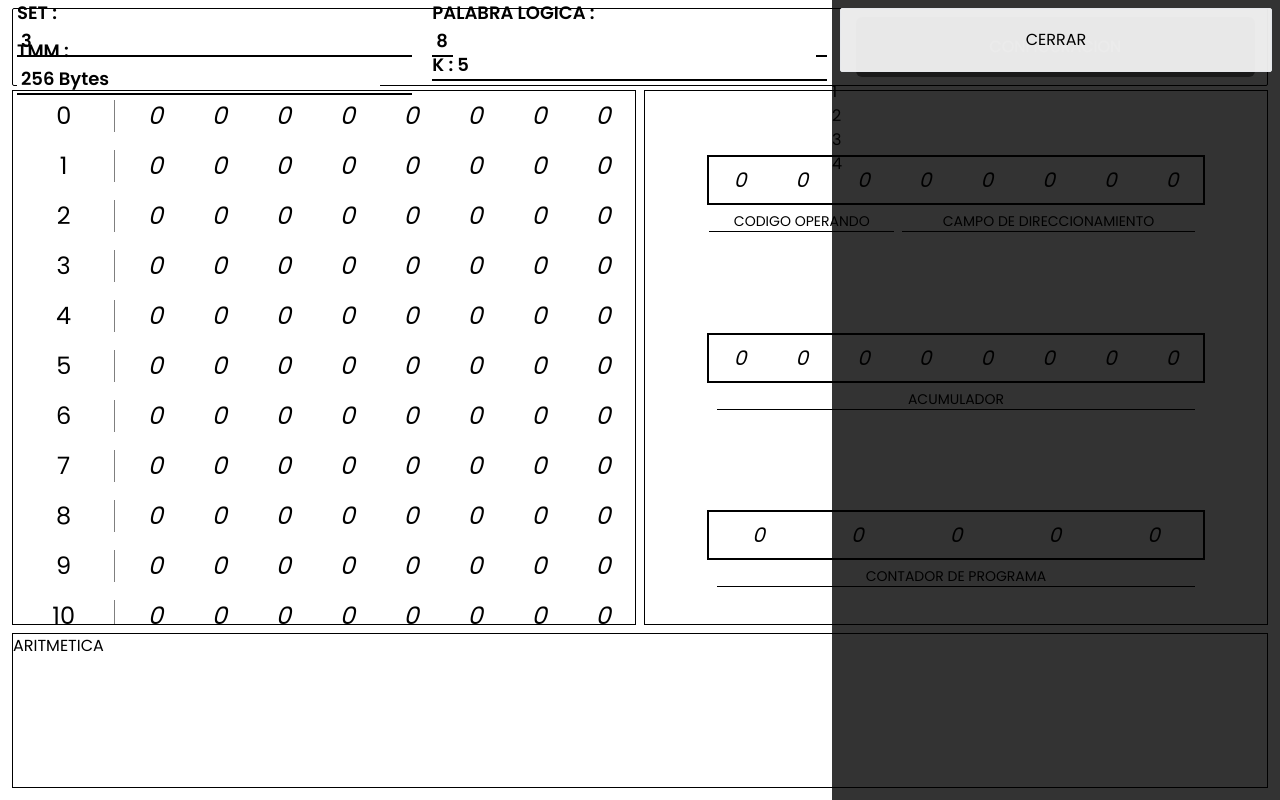
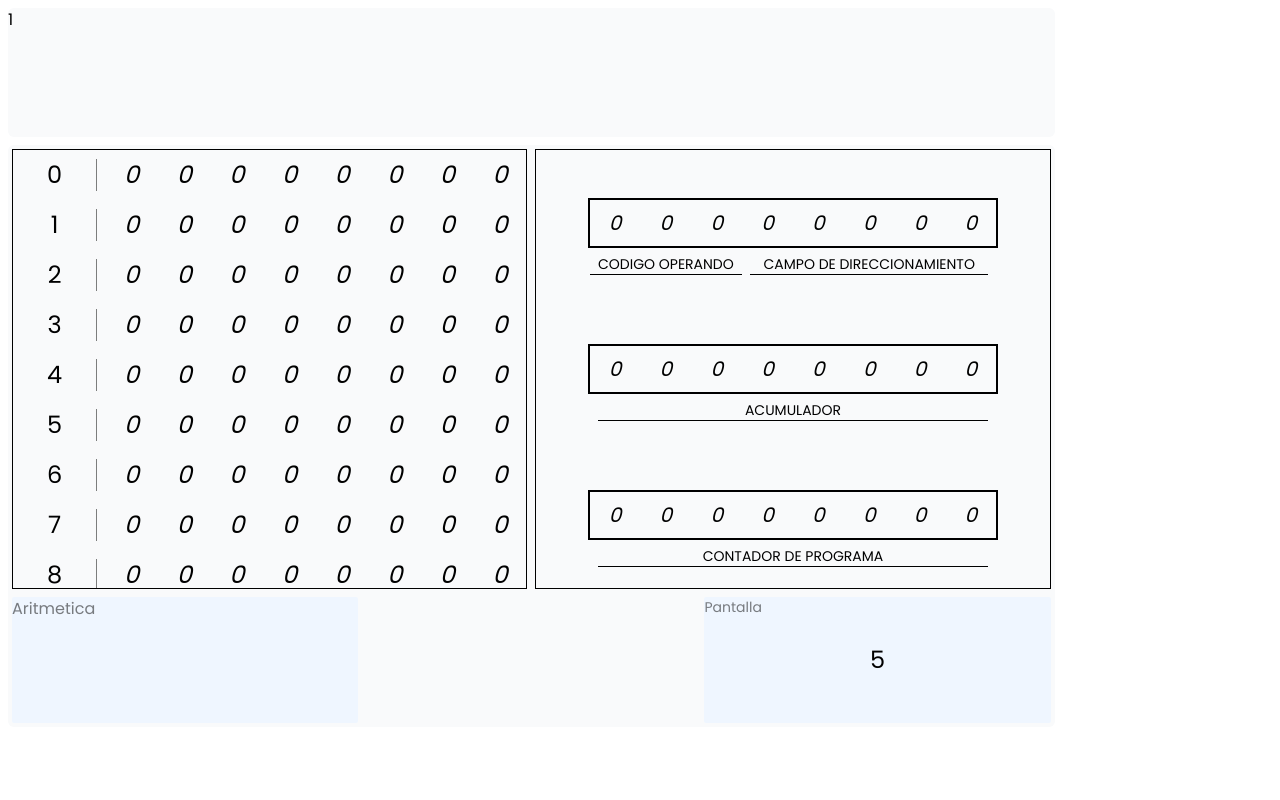
Before and after one commit to Alexis-Julian/PetiComputadora, a React (Vite) app: page / in a window 1280 px wide. Built offline with nearby package versions, Linux system fonts and the light colour scheme.

Commit message:
Cambios en la peticomputadora

```diff
--- a/src/App.jsx
+++ b/src/App.jsx
@@ -1,5 +1,8 @@
 import { useState, useEffect, memo } from "react";
-import "./App.css";
+import RegistroInstruccion from "./components/RegistroInstruccion";
+import MemoriaPrincipal from "./components/MemoriaPrincipal";
+import Acumulador from "./components/Acumulador";
+import ContadorPrograma from "./components/ContadorPrograma";
 
 function App() {
   /* INSTRUCCIONES */
@@ -31,8 +34,14 @@ function App() {
   const TAMANO_MAXIMO =
     String(2 ** useDireccionamiento * usePalabraLogica) + " Bytes";
 
+  //Generra nuevvos campos de acumulador ESTO NO VA ACA
+  /*  const camposAcumulador = new Array(8).fill("0");
+  setAcumuladorReg(camposAcumulador); */
+
+  /* ACA VAMOS A USAR DIRECCIONAMIENTO */
+
+  /* CUANDO SE CAMBIA EL DIRECCIONAMIENTO HAY QUE CAMBIAR EL COONTADOR DE PROGRAMA Y MEMORIA PRINCIPAL  */
   useEffect(() => {
-    try {
     //Modifiica la memoria principal
     const resultado = 2 ** useDireccionamiento;
     const memoriaArray = new Array(resultado).fill("00000000");
@@ -41,27 +50,21 @@ function App() {
     //Genera nuevos campos de direccionamiento
     const camposDirecccionamiento = new Array(useDireccionamiento).fill("0");
     setDireccioReg(camposDirecccionamiento);
-
+    console.log(camposDirecccionamiento);
     //Genera nuevos campos de counterProgram
     const camposCounterProgram = new Array(useDireccionamiento).fill("0");
     setCounterProgramReg(camposCounterProgram);
-
-      //Generra nuevvos campos de acumulador
-      const camposAcumulador = new Array(8).fill("0");
-      setAcumuladorReg(camposAcumulador);
-    } catch (error) {
-      console.log(error);
-    }
   }, [useDireccionamiento]);
 
-  useEffect(() => {
+  /*  */
+  /* useEffect(() => {
     try {
       const operandoArray = new Array(useCodigoOperando).fill("0");
       setCodigoOperandoReg(operandoArray);
     } catch (error) {
       console.log(error);
     }
-  }, [useCodigoOperando]);
+  }, [useCodigoOperando]); */
 
   const MenuConfig = () => {
     return (
@@ -96,7 +99,7 @@ function App() {
             <input
               type="number"
               className="outline-none pl-1"
-              value={useCodigoOperando}
+              defaultValue={useCodigoOperando}
             />
           </label>
           <label
@@ -149,144 +152,22 @@ function App() {
     );
   };
 
-  const Register = () => {
-    const gridTemplateColumns = `repeat(${usePalabraLogica}, 1fr)`;
   return (
-      <div
-        className={`relative w-[80%] h-[50px] text-xl border-black border-2   grid-rows-1 items-center  text-center`}
-        style={{ display: "grid", gridTemplateColumns }}
+    <div className="h-screen w-screen gap-2  overflow-scroll grid grid-rows-[0.2fr_1fr]  grid-cols-[1fr_0.2fr]  p-2      font-poppins  ">
+      <section className=" w-full bg-gray-50 rounded-md  ">
+        1{/* <ChangePComputer /> */}
+      </section>
+
+      <section
+        className=" bg-gray-50
+       overflow-hidden rounded-md  col-start-1 grid grid-rows-[1fr_0.3fr] grid-cols-2 h-[90%]"
       >
-        {/* VA IDENTIFICAR AL CODIGO DE OPERANDO */}
-        <div
-          className={` top-[100%] w-full absolute `}
-          style={{ display: "grid", gridTemplateColumns }}
-        >
-          <div
-            className={`text-sm border-black border-b mt-2 col-start-1  col-end-${parseInt(
-              useCodigoOperando + 1
-            )}`}
-          >
-            CODIGO OPERANDO
-          </div>
-        </div>
-
-        {/* CODIGO DE OPERANDO */}
-        {useCodigoOperandoReg.map((e) => {
-          return <i className="">{e}</i>;
-        })}
-
-        <div
-          className={` top-[100%] w-full absolute`}
-          style={{ display: "grid", gridTemplateColumns }}
-        >
-          <div
-            className={`mx-[8px] text-sm border-black border-b mt-2`}
-            style={{
-              gridColumnStart: parseInt(useDireccionamiento - 1),
-              gridColumnEnd: parseInt(
-                useDireccionamiento + useCodigoOperando + 1
-              ),
-            }}
-          >
-            CAMPO DE DIRECCIONAMIENTO
-          </div>
-        </div>
-
-        {/* CODIGO DE DIRECCIONAMIENTO */}
-        {usetDireccioReg.map((e) => {
-          return <i className="">{e}</i>;
-        })}
-      </div>
-    );
-  };
-
-  const RegisterMemory = ({ direcc, index }) => {
-    const arrayBit = direcc.split("");
-
-    return (
-      <li className="hover:bg-black/5 transition-all cursor-pointer text-2xl grid grid-cols-[0.2fr_1fr] justify-center items-center gap-2 w-full text-center h-[50px]">
-        <p className="border-r border-black/50">{index}</p>
-        <span className="h-full w-full flex items-center">
-          {arrayBit.map((e) => {
-            return <i className="flex-grow">{e}</i>;
-          })}
-        </span>
-      </li>
-    );
-  };
-
-  const CounterProgram = () => {
-    const gridTemplateColumns = `repeat(${useDireccionamiento}, 1fr)`;
-    return (
-      <div
-        className={`relative w-[80%] h-[50px] text-xl border-black border-2   grid-rows-1 items-center  text-center`}
-        style={{ display: "grid", gridTemplateColumns }}
-      >
-        <div
-          className={` top-[100%] w-full absolute`}
-          style={{ display: "grid", gridTemplateColumns }}
-        >
-          <div
-            className={`mx-[8px] text-sm border-black border-b mt-2`}
-            style={{
-              gridColumnStart: parseInt(1),
-              gridColumnEnd: parseInt(useDireccionamiento + 1),
-            }}
-          >
-            CONTADOR DE PROGRAMA
-          </div>
-        </div>
-
-        {/* CONTADOR DE PROGRAMA */}
-        {useCounterProgramReg.map((e) => {
-          return <i className="">{e}</i>;
-        })}
-      </div>
-    );
-  };
-
-  const Acumulador = () => {
-    const gridTemplateColumns = `repeat(8, 1fr)`;
-    return (
-      <div
-        className={`relative w-[80%] h-[50px] text-xl border-black border-2   grid-rows-1 items-center  text-center`}
-        style={{ display: "grid", gridTemplateColumns }}
-      >
-        <div
-          className={` top-[100%] w-full absolute`}
-          style={{ display: "grid", gridTemplateColumns }}
-        >
-          <div
-            className={`mx-[8px] text-sm border-black border-b mt-2`}
-            style={{
-              gridColumnStart: parseInt(1),
-              gridColumnEnd: parseInt(9),
-            }}
-          >
-            ACUMULADOR
-          </div>
-        </div>
-
-        {/* CONTADOR DE PROGRAMA */}
-        {useAcumuladorReg.map((e) => {
-          return <i className="">{e}</i>;
-        })}
-      </div>
-    );
-  };
-
-  return (
-    <div className="h-screen w-screen p-2   bg-white  flex flex-col font-poppins ">
-      <section className="h-[10%] px-1 w-full ">
-        <ChangePComputer />
-      </section>
-      <section className="grid grid-rows-[1fr_0.3fr] grid-cols-2 h-[90%]">
         {/* MEMORIA PRINCIPAL  */}
         <ul className="border-[1px] border-black m-1 col overflow-y-scroll  overflow-hidden">
           {useTMM.map((e, index) => {
             return (
               <div key={index}>
-                <RegisterMemory direcc={e} index={index} />
+                <MemoriaPrincipal direcc={e} index={index} />
               </div>
             );
           })}
@@ -296,30 +177,50 @@ function App() {
         <div className="border-[1px] border-black m-1 grid grid-rows-3 items-center  ">
           {/* REGISTRO PRINCIPAL */}
           <div className="w-full  flex items-center justify-center">
-            <Register />
+            <RegistroInstruccion
+              k={useDireccionamiento}
+              pw={usePalabraLogica}
+              set={useCodigoOperando}
+            />
           </div>
           {/* REGISTRO ACUMULADOR */}
           <div className="w-full  flex items-center justify-center">
             <Acumulador />
           </div>
+
           <div className="w-full  flex items-center justify-center">
             {/* CONTADOR DE PROGRAMA  */}
-            <CounterProgram />
+            <ContadorPrograma
+              k={useDireccionamiento}
+              pw={usePalabraLogica}
+              set={useCodigoOperando}
+            />
           </div>
         </div>
 
         {/* ARITMETICA */}
-        <div className="border-[1px] border-black m-1 row-start-2 row-end-3 col-start-1 col-end-3">
-          ARITMETICA
+        <div className="grid grid-cols-3   border-black m-1 row-start-2 row-end-3 col-start-1 col-end-3">
+          <section className="rounded-sm bg-blue-50  relative">
+            {/* <p className="absolute ">ARITMETICA</p> */}
+
+            <p className="absolute top-0 left-0 text-black/50 text-md">
+              Aritmetica
+            </p>
+          </section>
+          <div className="bg-transparent"></div>
+          <section className="relative rounded-sm bg-blue-50  text-center flex items-center justify-center text-2xl">
+            <p>5</p>
+            <p className="absolute top-0 left-0 text-black/50 text-sm ">
+              Pantalla
+            </p>
+          </section>
         </div>
+
+        {/* MENU CONFIG */}
+        {/* <section className="absolute bg-black/80 right-0 top-0  w-[20%] h-[100%]  ">
+          <MenuConfig />
+        </section> */}
       </section>
-      <div
-        className={`absolute bg-black/80 right-0 top-0 h-[100%] w-[35%] transition-all translate-x-[${
-          useMenuActive ? "0" : "100%"
-        }]`}
-      >
-        <MenuConfig />
-      </div>
     </div>
   );
 }
--- /dev/null
+++ b/src/components/Acumulador.jsx
@@ -0,0 +1,34 @@
+export default function Acumulador() {
+  const gridTemplateColumns = `repeat(8, 1fr)`;
+  const campoAcumulador = new Array(8).fill("0");
+  return (
+    <div
+      className={`relative w-[80%] h-[50px] text-xl border-black border-2   grid-rows-1 items-center  text-center`}
+      style={{ display: "grid", gridTemplateColumns }}
+    >
+      <div
+        className={` top-[100%] w-full absolute`}
+        style={{ display: "grid", gridTemplateColumns }}
+      >
+        <div
+          className={`mx-[8px] text-sm border-black border-b mt-2`}
+          style={{
+            gridColumnStart: parseInt(1),
+            gridColumnEnd: parseInt(9),
+          }}
+        >
+          ACUMULADOR
+        </div>
+      </div>
+
+      {/* CONTADOR DE PROGRAMA */}
+      {campoAcumulador.map((e, index) => {
+        return (
+          <i key={index} className="">
+            {e}
+          </i>
+        );
+      })}
+    </div>
+  );
+}
--- /dev/null
+++ b/src/components/ContadorPrograma.jsx
@@ -0,0 +1,36 @@
+export default function ContadorPrograma({ k, pw, set }) {
+  const gridTemplateColumns = `repeat(${pw}, 1fr)`;
+
+  const contadorPrograma = new Array(pw).fill("0");
+
+  return (
+    <div
+      className={`relative w-[80%] h-[50px] text-xl border-black border-2   grid-rows-1 items-center  text-center`}
+      style={{ display: "grid", gridTemplateColumns }}
+    >
+      <div
+        className={` top-[100%] w-full absolute`}
+        style={{ display: "grid", gridTemplateColumns }}
+      >
+        <div
+          className={`mx-[8px] text-sm border-black border-b mt-2`}
+          style={{
+            gridColumnStart: parseInt(1),
+            gridColumnEnd: parseInt(pw + 1),
+          }}
+        >
+          CONTADOR DE PROGRAMA
+        </div>
+      </div>
+
+      {/* CONTADOR DE PROGRAMA */}
+      {contadorPrograma.map((e, index) => {
+        return (
+          <i key={index} className="">
+            {e}
+          </i>
+        );
+      })}
+    </div>
+  );
+}
--- /dev/null
+++ b/src/components/MemoriaPrincipal.jsx
@@ -0,0 +1,17 @@
+export default function MemoriaPrincipal({ direcc, index }) {
+  const arrayBit = direcc.split("");
+  return (
+    <li className="hover:bg-black/5 transition-all cursor-pointer text-2xl grid grid-cols-[0.2fr_1fr] justify-center items-center gap-2 w-full text-center h-[50px]">
+      <p className="border-r border-black/50">{index}</p>
+      <span className="h-full w-full flex items-center">
+        {arrayBit.map((e, index) => {
+          return (
+            <i key={index} className="flex-grow">
+              {e}
+            </i>
+          );
+        })}
+      </span>
+    </li>
+  );
+}
--- /dev/null
+++ b/src/components/RegistroInstruccion.jsx
@@ -0,0 +1,60 @@
+export default function RegistroInstruccion({ k, pw, set }) {
+  const gridTemplateColumns = `repeat(${pw}, 1fr)`;
+
+  const camposDirecccionamiento = new Array(k).fill("0");
+  const camposOperando = new Array(set).fill("0");
+  //console.log(gridTemplateColumns);
+  return (
+    <div
+      className={`relative w-[80%] h-[50px] text-xl border-black border-2   grid-rows-1 items-center  text-center`}
+      style={{ display: "grid", gridTemplateColumns }}
+    >
+      {/* VA IDENTIFICAR AL CODIGO DE OPERANDO */}
+      <div
+        className={` top-[100%] w-full absolute `}
+        style={{ display: "grid", gridTemplateColumns }}
+      >
+        <div
+          className={`text-sm border-black border-b mt-2 col-start-1  col-end-${parseInt(
+            set + 1
+          )}`}
+        >
+          CODIGO OPERANDO
+        </div>
+      </div>
+
+      {/* CODIGO DE OPERANDO */}
+      {camposOperando.map((e, index) => {
+        return (
+          <i key={index} className="">
+            {e}
+          </i>
+        );
+      })}
+
+      <div
+        className={` top-[100%] w-full absolute`}
+        style={{ display: "grid", gridTemplateColumns }}
+      >
+        <div
+          className={`mx-[8px] text-sm border-black border-b mt-2`}
+          style={{
+            gridColumnStart: parseInt(set + 1),
+            gridColumnEnd: parseInt(k + set + 1),
+          }}
+        >
+          CAMPO DE DIRECCIONAMIENTO
+        </div>
+      </div>
+
+      {/* CODIGO DE DIRECCIONAMIENTO */}
+      {camposDirecccionamiento.map((e, index) => {
+        return (
+          <i key={index} className="">
+            {e}
+          </i>
+        );
+      })}
+    </div>
+  );
+}
```
Also changed, not shown: src/App.css (deleted, +0 -43 lines). Lines whose indentation alone changed are shown as unchanged.
